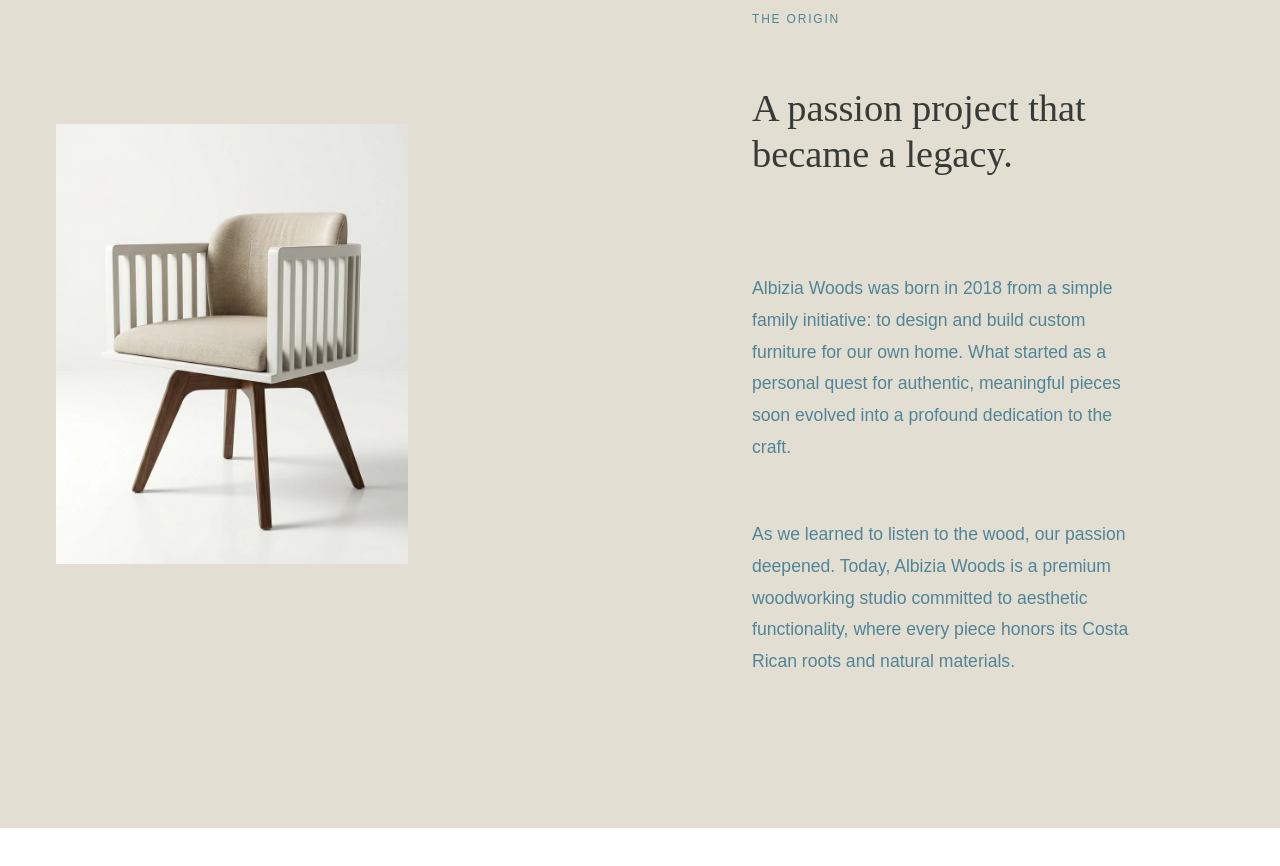
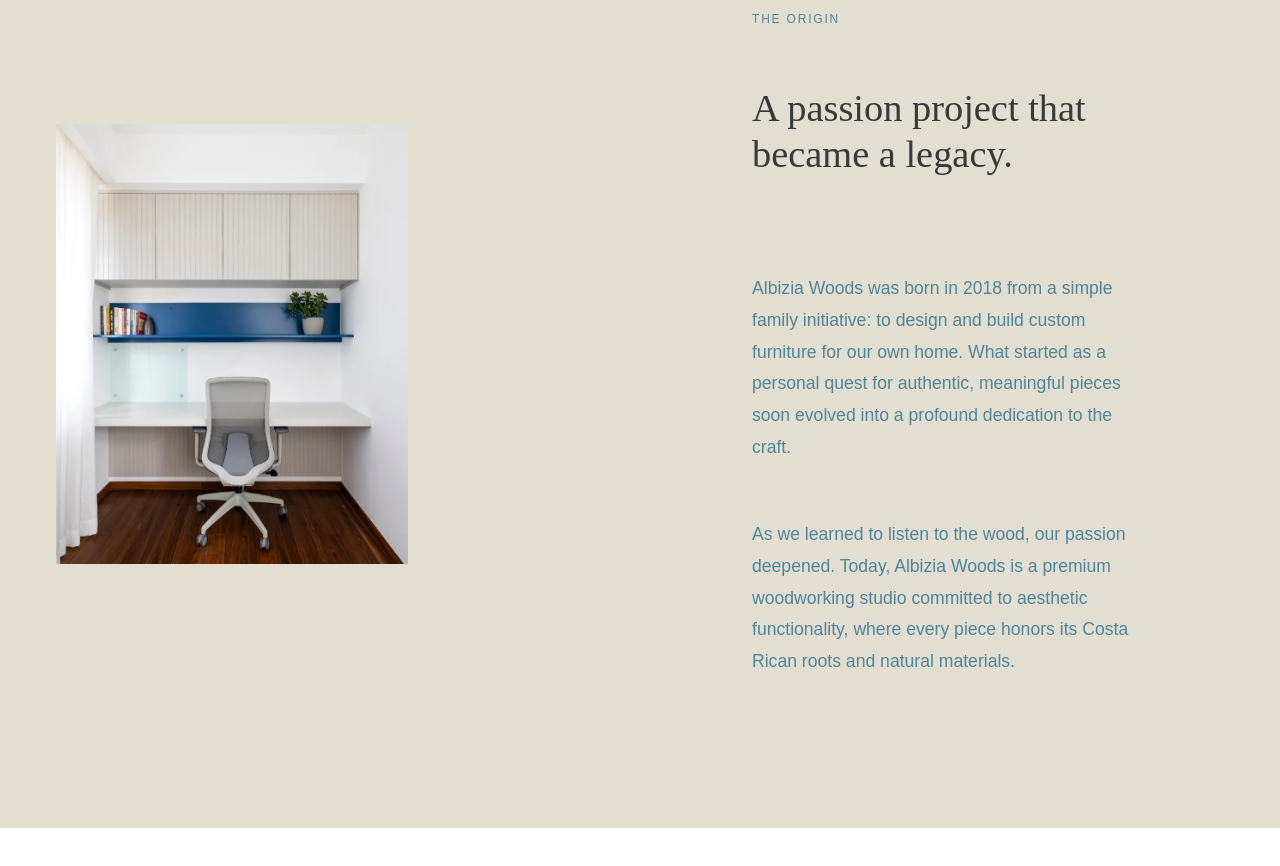
Before and after one commit to adriivas3092/albizia-woods-site, a React (Vite) app: page /about in a window 1280 px wide. Shown: the part 860-1726 px from the top of the page. Built offline with nearby package versions, Linux system fonts and the light colour scheme.

Commit message:
feat: replace origin image with new custom desk photo

```diff
--- a/src/components/about/OriginStory.jsx
+++ b/src/components/about/OriginStory.jsx
@@ -6,8 +6,8 @@ export default function OriginStory() {
       <div className={`container ${styles.grid}`}>
         <div className={styles.visualContent}>
           <img
-            src="/photo5.webp"
-            alt="Vintage woodworking tools"
+            src="/the_origin_desk.webp"
+            alt="Albizia Woods custom desk design"
             className={styles.image}
           loading="lazy" decoding="async" />
         </div>
```
Also changed, not shown: public/the_origin_desk.webp (added).
